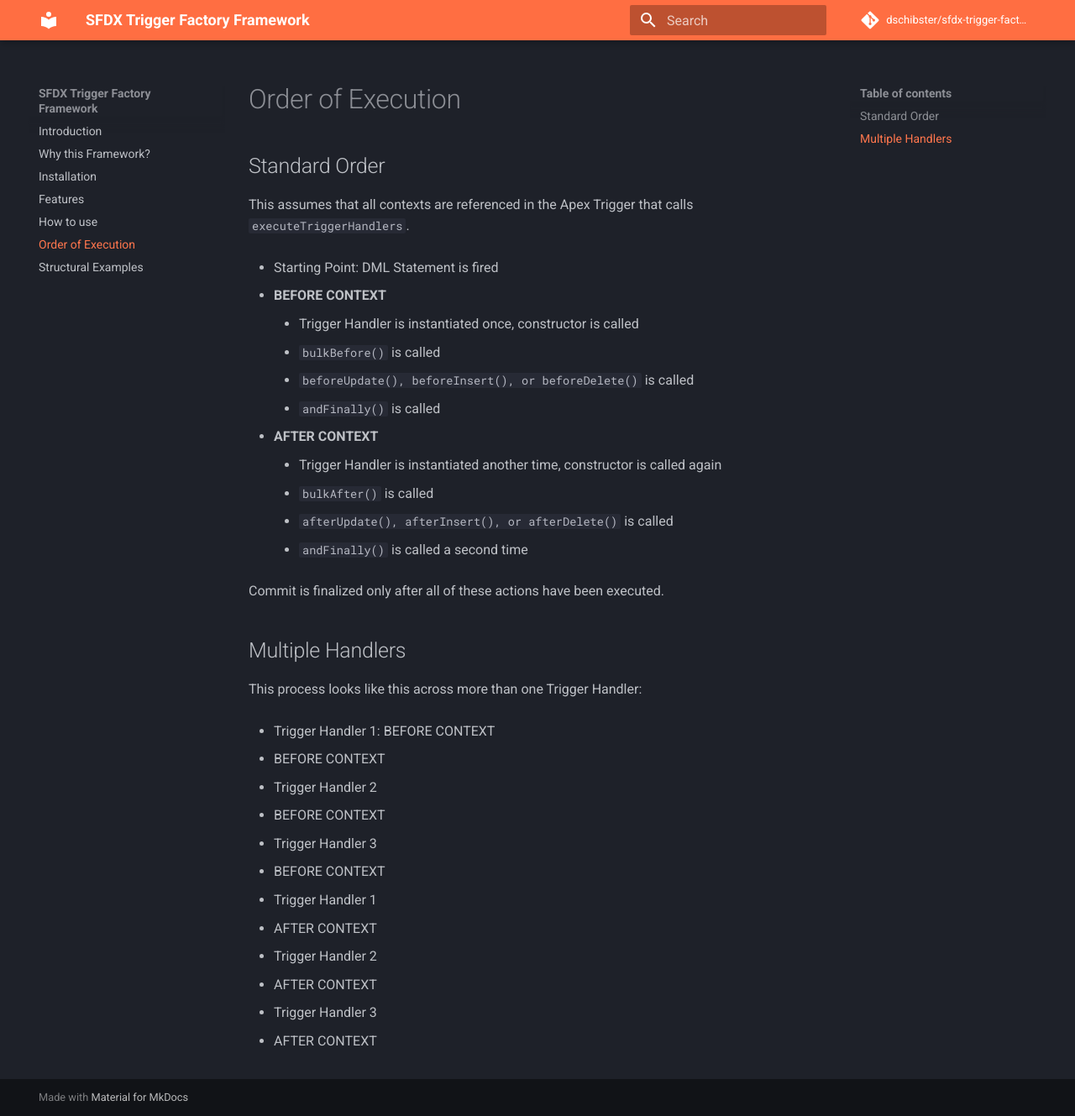
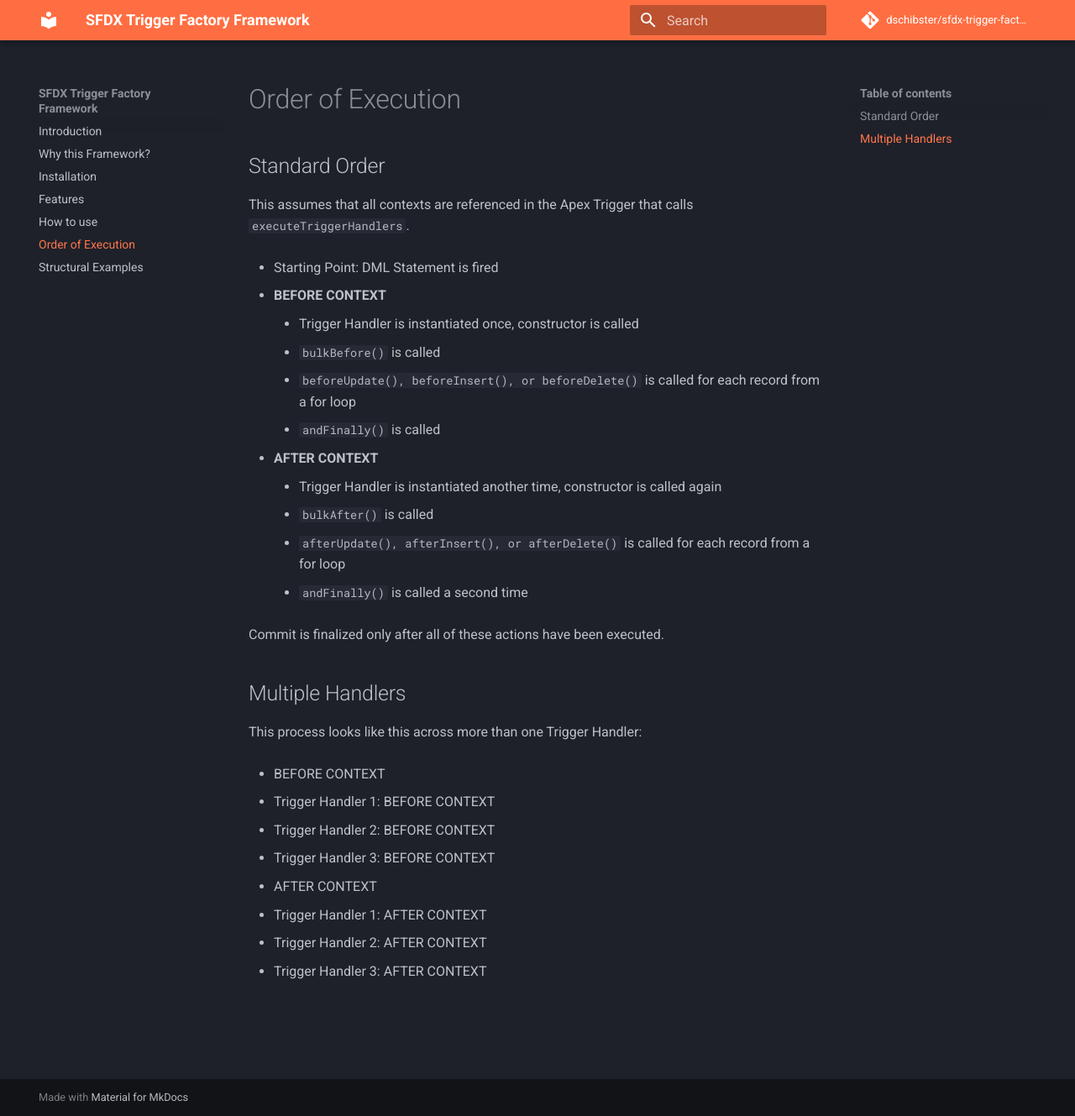
Before and after one commit to dschibster/sfdx-trigger-factory, an MkDocs documentation site: the page built from docs/order.md, in a window 1280 px wide and 1329 px high. Shown: the whole window at 84% size. Built offline with MkDocs 1.6.1 and Material for MkDocs 9.7.7, drawn with Linux system fonts in a browser that asks for light colours; comment, search, counter and statistics services are not loaded.

Commit message:
Fix List

```diff
--- a/docs/order.md
+++ b/docs/order.md
@@ -9,14 +9,14 @@
 
     * Trigger Handler is instantiated once, constructor is called
     * `bulkBefore()` is called
-    * `beforeUpdate(), beforeInsert(), or beforeDelete()` is called
+    * `beforeUpdate(), beforeInsert(), or beforeDelete()` is called for each record from a for loop
     * `andFinally()` is called
 
   * **AFTER CONTEXT**
 
     * Trigger Handler is instantiated another time, constructor is called again
     * `bulkAfter()` is called
-    * `afterUpdate(), afterInsert(), or afterDelete()` is called
+    * `afterUpdate(), afterInsert(), or afterDelete()` is called for each record from a for loop
     * `andFinally()` is called a second time
 
 Commit is finalized only after all of these actions have been executed.
@@ -24,26 +24,14 @@
 ## Multiple Handlers
 This process looks like this across more than one Trigger Handler:
 
-* Trigger Handler 1: BEFORE CONTEXT
+* BEFORE CONTEXT
 
-  * BEFORE CONTEXT
+  * Trigger Handler 1: BEFORE CONTEXT
+  * Trigger Handler 2: BEFORE CONTEXT
+  * Trigger Handler 3: BEFORE CONTEXT
 
-* Trigger Handler 2
+* AFTER CONTEXT
 
-  * BEFORE CONTEXT
-
-* Trigger Handler 3
-
-  * BEFORE CONTEXT
-
-* Trigger Handler 1
-
-  * AFTER CONTEXT
-
-* Trigger Handler 2
-
-  * AFTER CONTEXT
-
-* Trigger Handler 3
-
-  * AFTER CONTEXT
+  * Trigger Handler 1: AFTER CONTEXT
+  * Trigger Handler 2: AFTER CONTEXT
+  * Trigger Handler 3: AFTER CONTEXT
```
